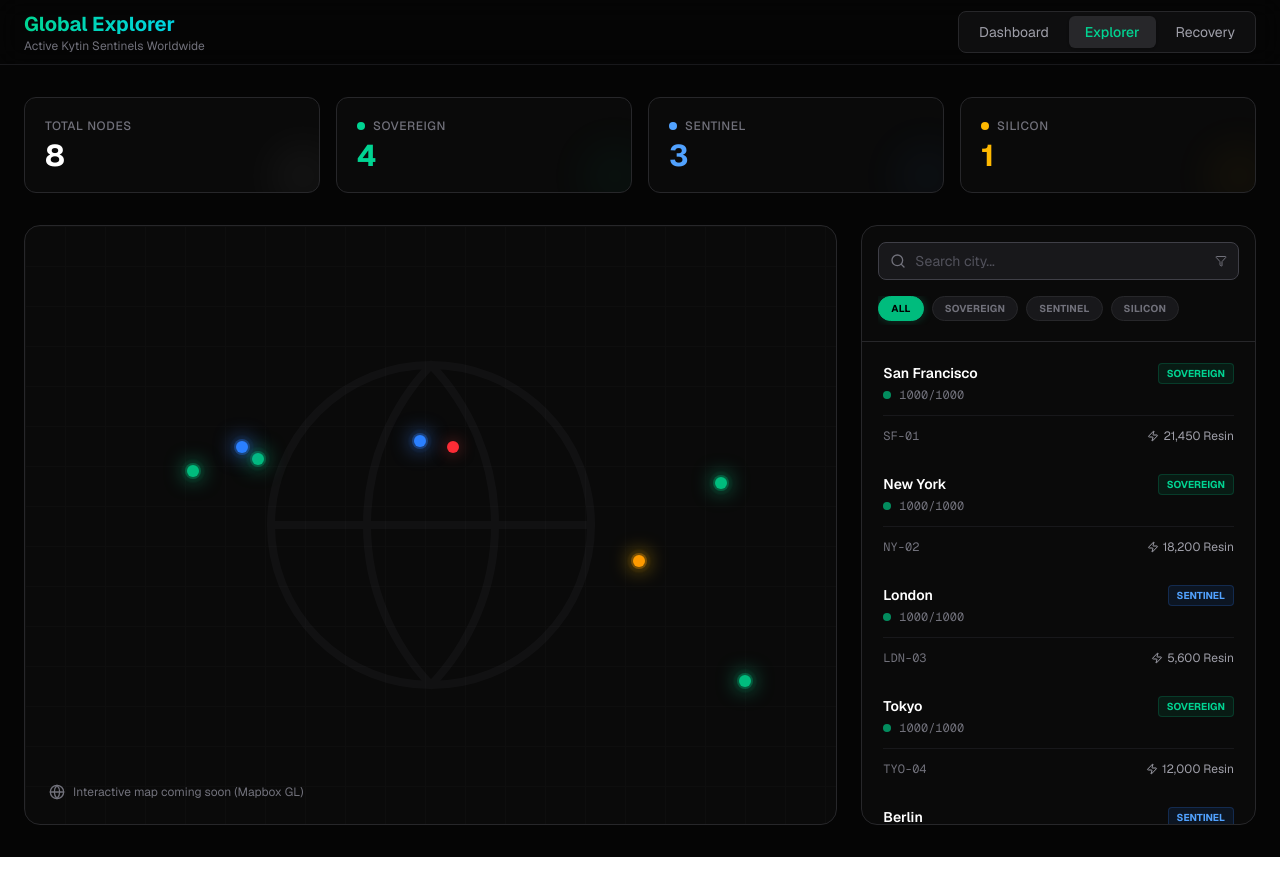
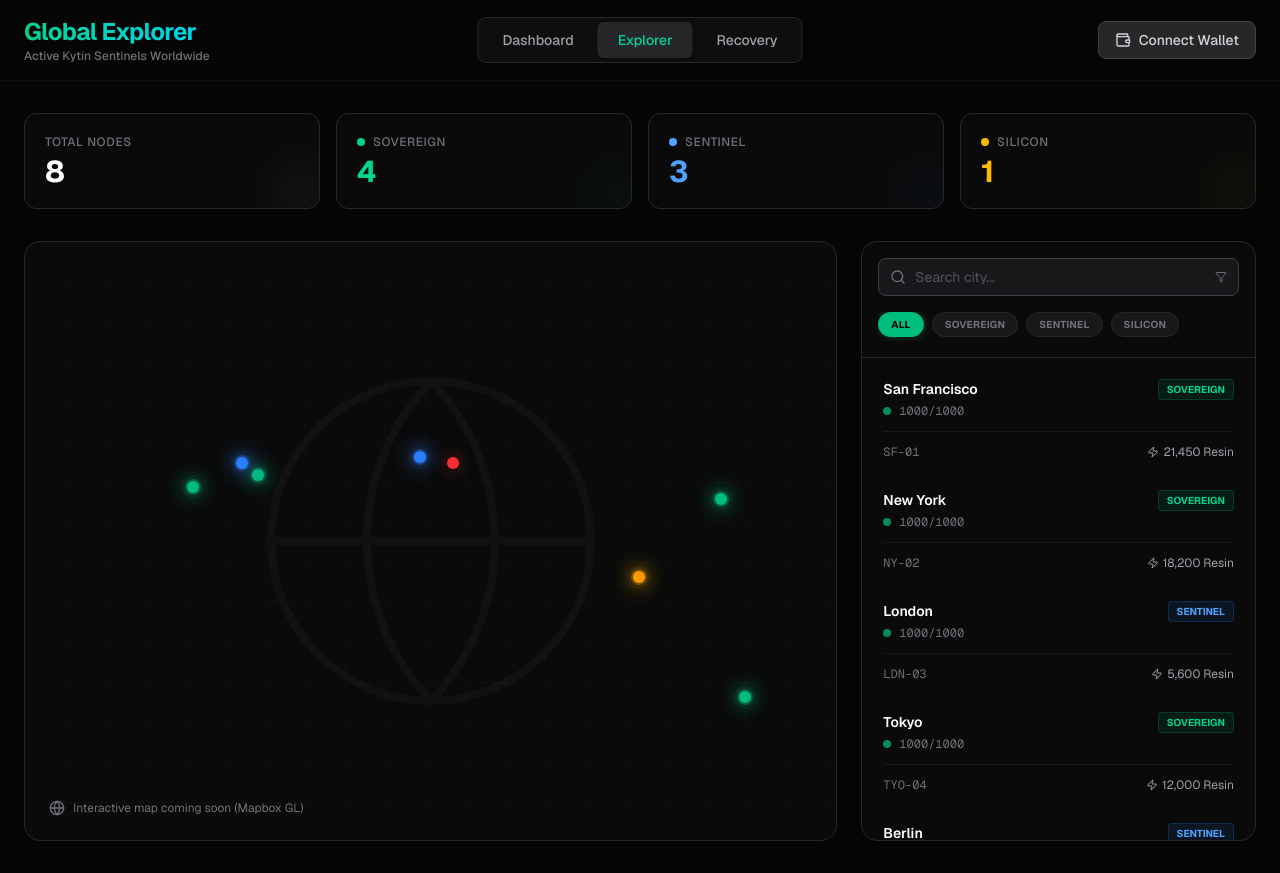
Before and after one commit to johnGreetme/kytin-protocol, a Next.js app in the folder dashboard/: page /explorer in a window 1280 px wide. Built offline with nearby package versions, Linux system fonts and the light colour scheme.

Commit message:
feat(ui): add connect wallet button and reusable header

```diff
--- a/dashboard/src/app/explorer/page.tsx
+++ b/dashboard/src/app/explorer/page.tsx
@@ -4,6 +4,7 @@ import { useState } from 'react';
 import { motion } from 'framer-motion';
 import { Search, Filter, Globe, Cpu, Shield, Zap, Map as MapIcon, ChevronRight } from 'lucide-react';
 import Link from 'next/link';
+import { Header } from '@/components/Header';
 
 // Mock Data
 const MOCK_NODES = [
@@ -38,29 +39,11 @@ export default function ExplorerPage() {
   return (
     <div className="min-h-screen bg-[#050505] text-white font-sans selection:bg-emerald-500/30">
 
-      {/* Header */}
-      <header className="border-b border-zinc-900 bg-[#050505]/80 backdrop-blur-md sticky top-0 z-50">
-        <div className="max-w-[1600px] mx-auto px-6 h-16 flex items-center justify-between">
-          <div>
-            <h1 className="text-xl font-bold bg-gradient-to-r from-emerald-400 to-cyan-400 bg-clip-text text-transparent">
-              Global Explorer
-            </h1>
-            <p className="text-xs text-zinc-500">Active Kytin Sentinels Worldwide</p>
-          </div>
-
-          <nav className="flex items-center gap-1 bg-zinc-900/50 p-1 rounded-lg border border-zinc-800">
-            <Link href="/" className="px-4 py-1.5 text-sm text-zinc-400 hover:text-white transition-colors rounded-md hover:bg-zinc-800">
-              Dashboard
-            </Link>
-            <span className="px-4 py-1.5 text-sm text-emerald-400 bg-zinc-800 rounded-md font-medium shadow-sm">
-              Explorer
-            </span>
-            <Link href="/recovery" className="px-4 py-1.5 text-sm text-zinc-400 hover:text-white transition-colors rounded-md hover:bg-zinc-800">
-              Recovery
-            </Link>
-          </nav>
-        </div>
-      </header>
+      <Header
+        title="Global Explorer"
+        subtitle="Active Kytin Sentinels Worldwide"
+        activePage="explorer"
+      />
 
       <main className="max-w-[1600px] mx-auto px-6 py-8">
 
--- a/dashboard/src/app/page.tsx
+++ b/dashboard/src/app/page.tsx
@@ -4,6 +4,7 @@ import { useState, useEffect } from 'react';
 import Link from 'next/link';
 import { motion } from 'framer-motion';
 import { Fuel, Shield, Zap, CheckCircle2, ArrowUp, Activity } from 'lucide-react';
+import { Header } from '@/components/Header';
 
 export default function MissionControl() {
   const [mounted, setMounted] = useState(false);
@@ -12,29 +13,11 @@ export default function MissionControl() {
   return (
     <div className="min-h-screen bg-[#050505] text-white font-sans selection:bg-emerald-500/30">
 
-      {/* Header */}
-      <header className="border-b border-zinc-900/50 bg-[#050505]/80 backdrop-blur-md sticky top-0 z-50">
-        <div className="max-w-[1600px] mx-auto px-6 h-20 flex items-center justify-between">
-          <div>
-            <h1 className="text-2xl font-bold text-emerald-500 tracking-tight">
-              Mission Control
-            </h1>
-            <p className="text-xs text-zinc-500 font-medium">Kytin Protocol Dashboard</p>
-          </div>
-
-          <nav className="flex items-center gap-1 bg-zinc-900/50 p-1 rounded-lg border border-zinc-800">
-            <span className="px-5 py-2 text-sm text-emerald-400 bg-zinc-800 rounded-md font-medium shadow-sm">
-              Dashboard
-            </span>
-            <Link href="/explorer" className="px-5 py-2 text-sm text-zinc-400 hover:text-white transition-colors rounded-md hover:bg-zinc-800">
-              Explorer
-            </Link>
-            <Link href="/recovery" className="px-5 py-2 text-sm text-zinc-400 hover:text-white transition-colors rounded-md hover:bg-zinc-800">
-              Recovery
-            </Link>
-          </nav>
-        </div>
-      </header>
+      <Header
+        title="Mission Control"
+        subtitle="Kytin Protocol Dashboard"
+        activePage="dashboard"
+      />
 
       <main className="max-w-[1600px] mx-auto px-6 py-12">
         <div className="grid grid-cols-1 lg:grid-cols-3 gap-8">
--- a/dashboard/src/app/recovery/page.tsx
+++ b/dashboard/src/app/recovery/page.tsx
@@ -3,6 +3,7 @@
 import { useState } from 'react';
 import Link from 'next/link';
 import { AlertTriangle, Wallet, ShieldCheck, ArrowRight, CheckCircle2 } from 'lucide-react';
+import { Header } from '@/components/Header';
 
 export default function RecoveryPage() {
   const [activeStep, setActiveStep] = useState(1);
@@ -10,29 +11,11 @@ export default function RecoveryPage() {
   return (
     <div className="min-h-screen bg-[#050505] text-white font-sans selection:bg-emerald-500/30">
 
-      {/* Header */}
-      <header className="border-b border-zinc-900 bg-[#050505]/80 backdrop-blur-md sticky top-0 z-50">
-        <div className="max-w-[1600px] mx-auto px-6 h-20 flex items-center justify-between">
-          <div>
-            <h1 className="text-2xl font-bold text-emerald-500 tracking-tight">
-              Lazarus Protocol
-            </h1>
-            <p className="text-xs text-zinc-500 font-medium">Disaster Recovery for Dead Hardware</p>
-          </div>
-
-          <nav className="flex items-center gap-1 bg-zinc-900/50 p-1 rounded-lg border border-zinc-800">
-            <Link href="/" className="px-5 py-2 text-sm text-zinc-400 hover:text-white transition-colors rounded-md hover:bg-zinc-800">
-              Dashboard
-            </Link>
-            <Link href="/explorer" className="px-5 py-2 text-sm text-zinc-400 hover:text-white transition-colors rounded-md hover:bg-zinc-800">
-              Explorer
-            </Link>
-            <span className="px-5 py-2 text-sm text-emerald-400 bg-zinc-800 rounded-md font-medium shadow-sm">
-              Recovery
-            </span>
-          </nav>
-        </div>
-      </header>
+      <Header
+        title="Lazarus Protocol"
+        subtitle="Disaster Recovery for Dead Hardware"
+        activePage="recovery"
+      />
 
       <main className="max-w-4xl mx-auto px-6 py-12">
 
--- /dev/null
+++ b/dashboard/src/components/Header.tsx
@@ -0,0 +1,91 @@
+'use client';
+
+import { useState } from 'react';
+import Link from 'next/link';
+import { Wallet, LogOut } from 'lucide-react';
+
+interface HeaderProps {
+  title: string;
+  subtitle: string;
+  activePage: 'dashboard' | 'explorer' | 'recovery';
+}
+
+export function Header({ title, subtitle, activePage }: HeaderProps) {
+  const [walletConnected, setWalletConnected] = useState(false);
+  const [walletAddress, setWalletAddress] = useState('');
+
+  const handleConnect = () => {
+    if (walletConnected) {
+      setWalletConnected(false);
+      setWalletAddress('');
+    } else {
+      setWalletConnected(true);
+      setWalletAddress('8A3F...D47B'); // Mock address matching the design's Identity Card
+    }
+  };
+
+  const navLinkClass = (page: string) =>
+    `px-5 py-2 text-sm transition-colors rounded-md font-medium ${
+      activePage === page
+        ? 'text-emerald-400 bg-zinc-800 shadow-sm'
+        : 'text-zinc-400 hover:text-white hover:bg-zinc-800'
+    }`;
+
+  return (
+    <header className="border-b border-zinc-900/50 bg-[#050505]/80 backdrop-blur-md sticky top-0 z-50">
+      <div className="max-w-[1600px] mx-auto px-6 h-20 flex items-center justify-between">
+
+        {/* Title Area */}
+        <div>
+          <h1 className={`text-2xl font-bold tracking-tight ${
+            activePage === 'explorer'
+              ? 'bg-gradient-to-r from-emerald-400 to-cyan-400 bg-clip-text text-transparent'
+              : 'text-emerald-500'
+          }`}>
+            {title}
+          </h1>
+          <p className="text-xs text-zinc-500 font-medium">{subtitle}</p>
+        </div>
+
+        {/* Center Navigation */}
+        <nav className="hidden md:flex items-center gap-1 bg-zinc-900/50 p-1 rounded-lg border border-zinc-800 absolute left-1/2 -translate-x-1/2">
+          <Link href="/" className={navLinkClass('dashboard')}>
+            Dashboard
+          </Link>
+          <Link href="/explorer" className={navLinkClass('explorer')}>
+            Explorer
+          </Link>
+          <Link href="/recovery" className={navLinkClass('recovery')}>
+            Recovery
+          </Link>
+        </nav>
+
+        {/* Right Area: Wallet Connection */}
+        <div className="flex items-center gap-4">
+            <button
+                onClick={handleConnect}
+                className={`flex items-center gap-2 px-4 py-2 rounded-lg text-sm font-medium border transition-all ${
+                    walletConnected
+                        ? 'bg-zinc-900 text-emerald-400 border-zinc-700 hover:border-red-900/50 hover:bg-red-900/10 hover:text-red-400'
+                        : 'bg-zinc-800 text-zinc-300 border-zinc-700 hover:bg-zinc-700 hover:text-white'
+                }`}
+            >
+                {walletConnected ? (
+                    <>
+                        <div className="w-2 h-2 rounded-full bg-emerald-500 animate-pulse" />
+                        <span className="font-mono">{walletAddress}</span>
+                        {/* Hover reveal for disconnect could act here, simpler for now just standard button */}
+                    </>
+                ) : (
+                    <>
+                        <Wallet className="w-4 h-4" />
+                        <span>Connect Wallet</span>
+                    </>
+                )}
+            </button>
+        </div>
+
+      </div>
+    </header>
+  );
+}
```
